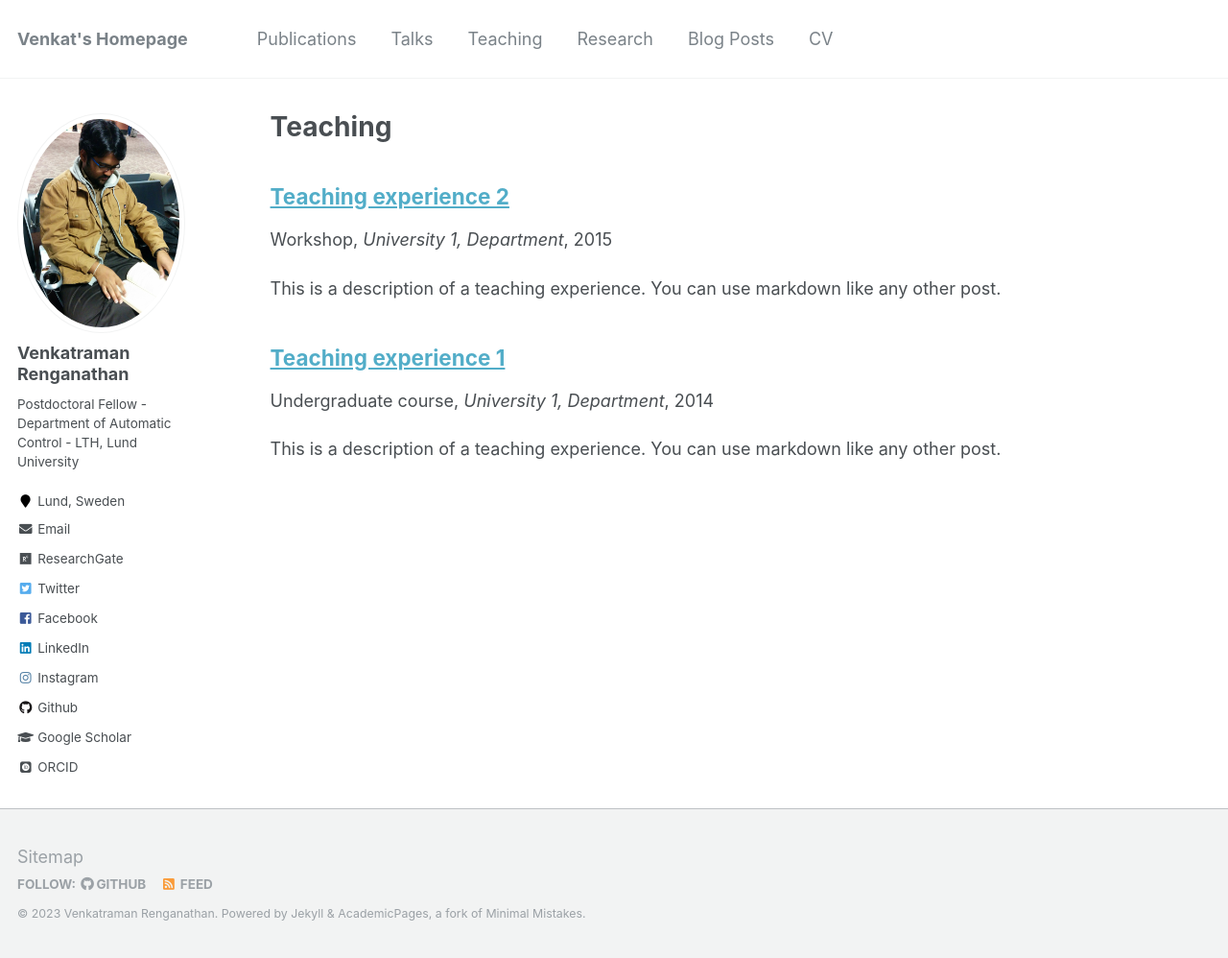
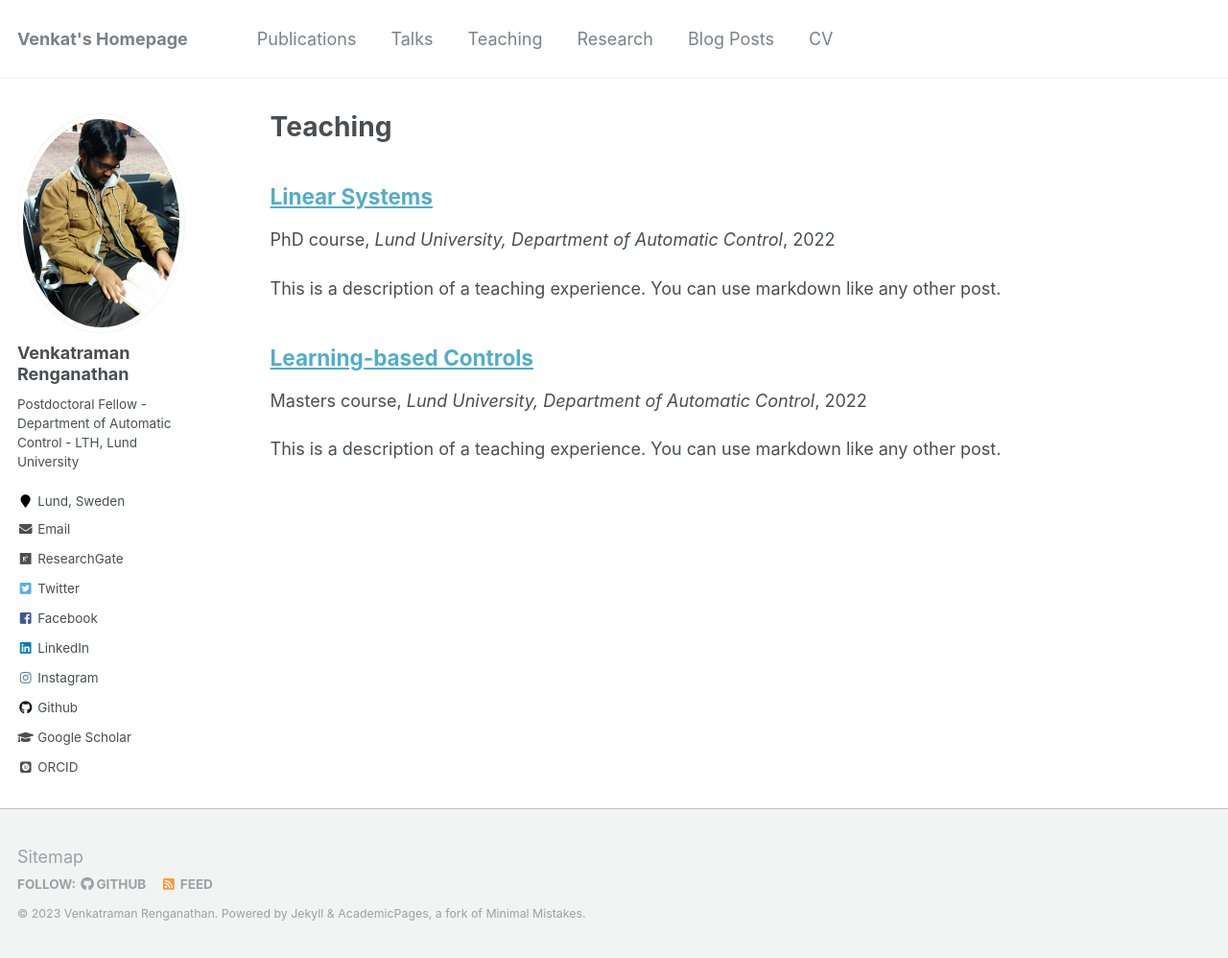
Before and after one commit to venkatramanrenganathan/venkatramanrenganathan.github.io, a Jekyll site: the page built from _pages/teaching.html, in a window 1280 px wide and 998 px high. Shown: the whole window at 96% size. Built offline with Jekyll 4.4.1, drawn with Linux system fonts in a browser that asks for light colours; some web fonts are replaced.

Commit message:
Updated Teaching

```diff
--- a/_teaching/2014-spring-teaching-1.md
+++ b/_teaching/2014-spring-teaching-1.md
@@ -1,13 +1,12 @@
 ---
-title: "Teaching experience 1"
+title: "Linear Systems"
 collection: teaching
-type: "Undergraduate course"
+type: "PhD course"
 permalink: /teaching/2014-spring-teaching-1
-venue: "University 1, Department"
-date: 2014-01-01
-location: "City, Country"
+venue: "Lund University, Department of Automatic Control"
+date: February 2022 - April 2022
+location: "Lund, Sweden"
 ---
-
 This is a description of a teaching experience. You can use markdown like any other post.
 
 Heading 1
--- a/_teaching/2015-spring-teaching-2.md
+++ b/_teaching/2015-spring-teaching-2.md
@@ -1,13 +1,12 @@
 ---
-title: "Teaching experience 2"
+title: "Learning-based Controls"
 collection: teaching
-type: "Workshop"
-permalink: /teaching/2015-spring-teaching-1
-venue: "University 1, Department"
-date: 2015-01-01
-location: "City, Country"
+type: "Masters course"
+permalink: /teaching/2014-spring-teaching-1
+venue: "Lund University, Department of Automatic Control"
+date: January 2022 - March 2022
+location: "Lund, Sweden"
 ---
-
 This is a description of a teaching experience. You can use markdown like any other post.
 
 Heading 1
```
